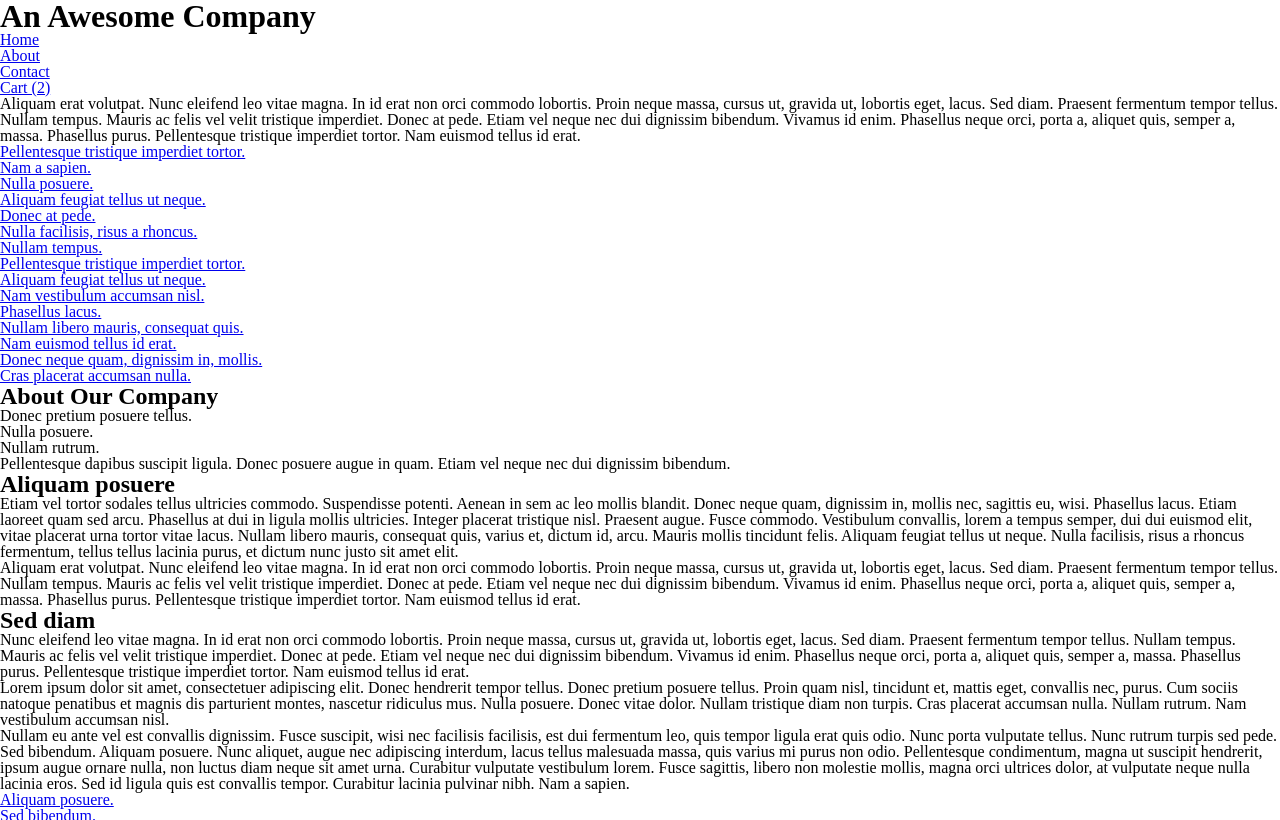
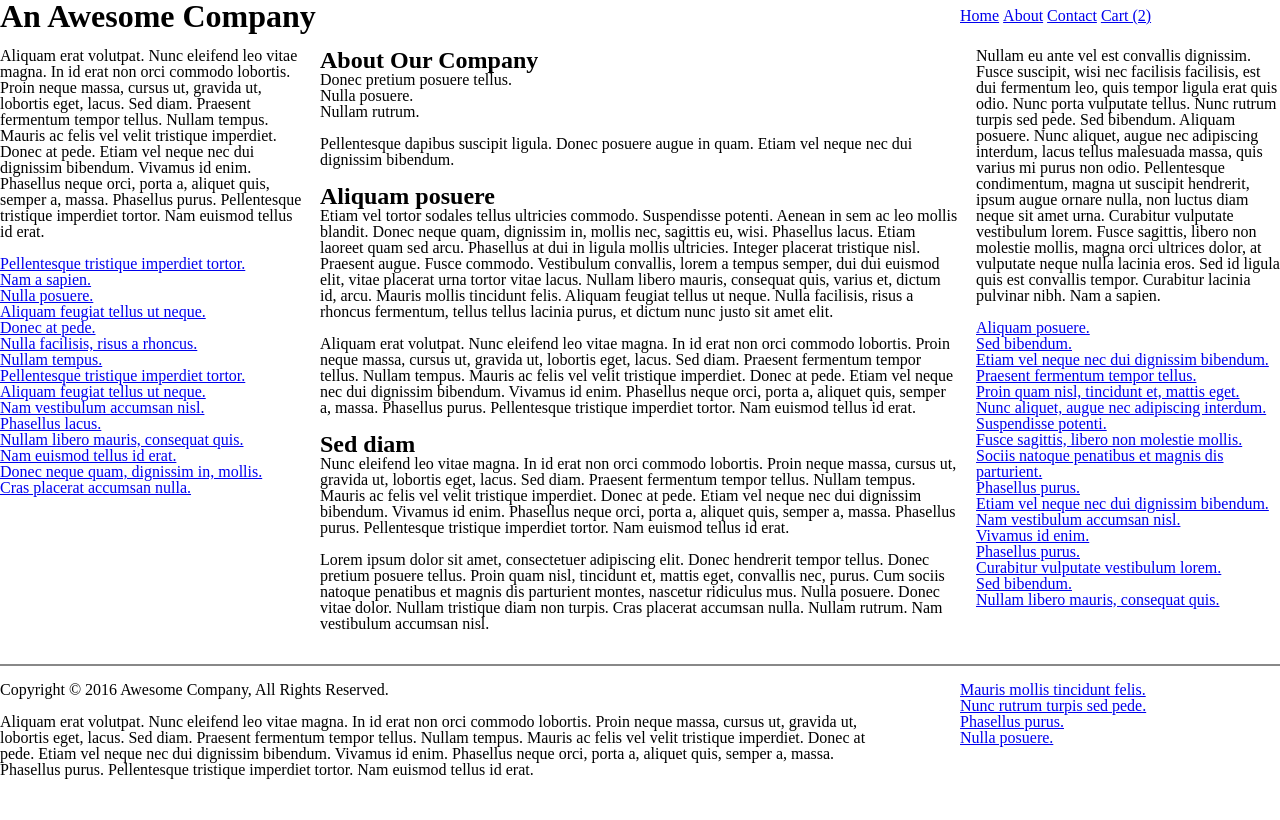
Before and after one commit to devalot/intcss, a plain HTML site: page labs/layout/index.html in a window 1280 px wide. Shown: the top 820 px of the page. Drawn offline with Linux system fonts and the light colour scheme.

Commit message:
Changes before lunch on day 2 of 2

```diff
--- a/labs/blocks/index.css
+++ b/labs/blocks/index.css
@@ -1,8 +1,72 @@
 /* Blocks Playground */
+
+/* Highlight the first word in paragraphs to keep track of them */
+p .first-word {
+  font-weight: bold;
+}
 
 /* Help the footer stand out */
 footer {
-  border-top: 1px solid #888;
   font-size: 1.2em;
   font-weight: bold;
 }
+
+
+/* Playing with left floating: */
+/*
+img {
+  display: none;
+}
+
+main:after {
+  content: " ";
+  clear: both;
+  display: table;
+}
+
+main p {
+  float: left;
+  width: 33%;
+  padding: 5px;
+  box-sizing: border-box;
+}
+*/
+
+/* Playing with floating right: */
+/*
+img {
+  display: none;
+}
+
+main p {
+  width: 20%;
+}
+
+main p:nth-of-type(3) {
+  width: 60%;
+}
+
+main p:nth-of-type(1),
+main p:nth-of-type(3) {
+  float: left;
+}
+
+main p:nth-of-type(2) {
+  float: right;
+}
+*/
+img { max-width: 100%; }
+
+/* @media (min-width: 600px) { */
+/*   p { */
+/*     float: left; */
+/*     width: 50%; */
+/*   } */
+/* } */
+/*  */
+/* @media (min-width: 800px) and (max-width: 1199px) { */
+/*   p { */
+/*     float: left; */
+/*     width: 33%; */
+/*   } */
+/* } */
--- /dev/null
+++ b/labs/layout/floating.css
@@ -0,0 +1,86 @@
+/* Floating Layout */
+body > header:after {
+  content: " ";
+  clear: both;
+  display: table;
+}
+
+body > header {
+  line-height: 2rem;
+}
+
+body > header h1 {
+  font-size: 2rem;
+  float: left;
+  width: 75%;
+  box-sizing: border-box;
+}
+
+body > header nav {
+  float: right;
+  list-style-type: none;
+  width: 25%;
+  box-sizing: border-box;
+}
+
+body > header li {
+  display: inline;
+}
+
+.container:after {
+  content: " ";
+  clear: both;
+  display: table;
+}
+
+.sidebar {
+  width: 25%;
+  box-sizing: border-box;
+}
+
+.sidebar.primary {
+  padding-right: 1em;
+  float: left;
+}
+
+.sidebar.secondary {
+  padding-left: 1em;
+  float: right;
+}
+
+main {
+  width: 50%;
+  float: left;
+  box-sizing: border-box;
+}
+
+header, p {
+  margin-bottom: 1em;
+}
+
+footer {
+  margin-top: 1em;
+  padding-top: 1em;
+  position: relative;
+  border-top: 2px solid #888;
+}
+
+footer:after {
+  content: " ";
+  clear: both;
+  display: table;
+}
+
+footer p {
+  width: 70%;
+  box-sizing: border-box;
+}
+
+/* Have to use positioning, bummer :( */
+footer ul {
+  width: 25%;
+  position: absolute;
+  top: 1em;
+  right: 0;
+  box-sizing: border-box;
+}
--- a/labs/layout/index.html
+++ b/labs/layout/index.html
@@ -3,6 +3,7 @@
   <head>
     <title>CSS Layout Testing</title>
     <link href="reset.css" rel="stylesheet">
+    <link href="floating.css" rel="stylesheet">
     <!-- Insert your stylesheet here -->
   </head>
 
```
Also changed, not shown: labs/blocks/index.html (+1 -0 lines).
